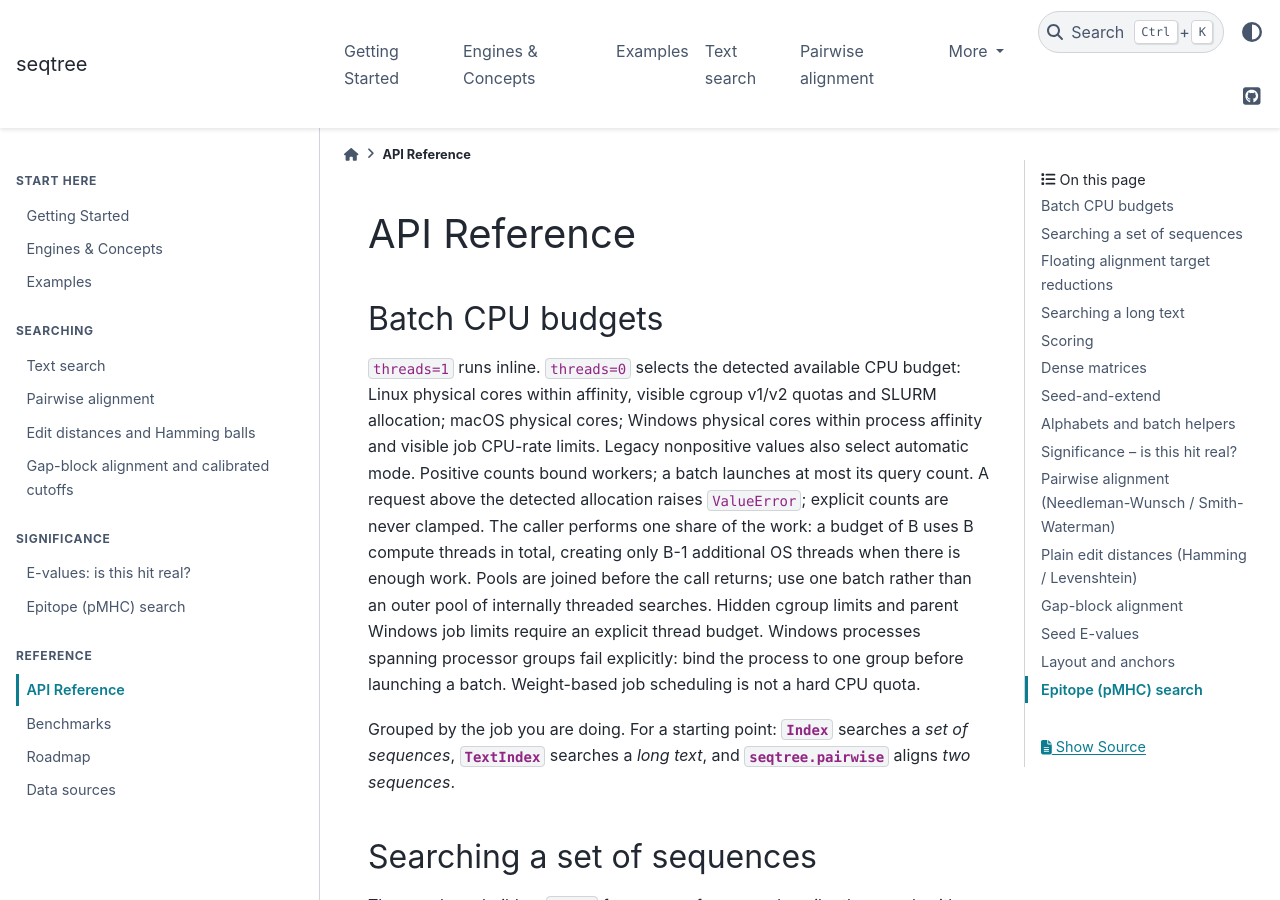
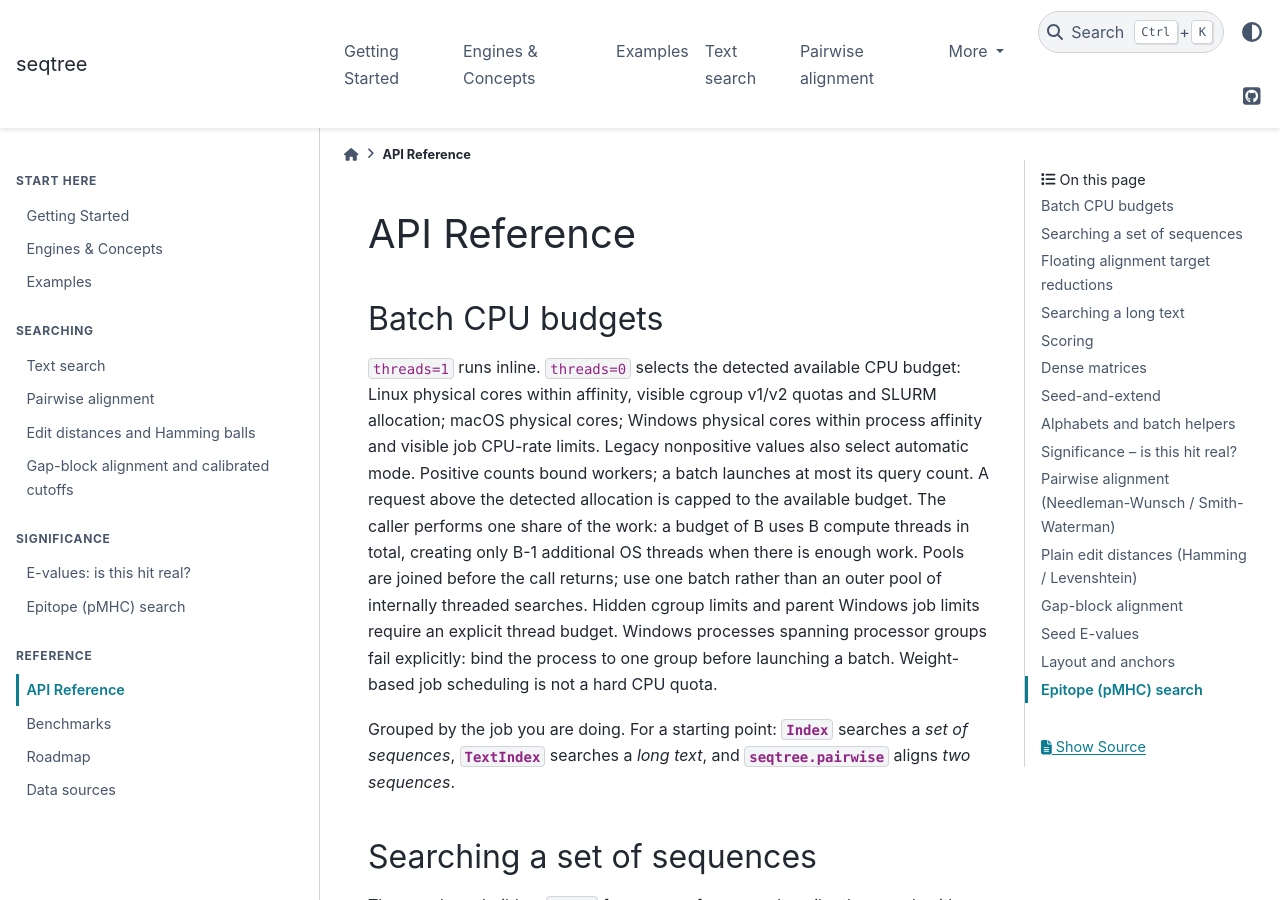
Before and after one commit to antigenomics/seqtree, a Sphinx documentation site: the page built from docs/api.rst, in a window 1280 px wide and 900 px high. Built offline with Sphinx 7.4.7 and the PyData theme 0.15.4, drawn with Linux system fonts in a browser that asks for light colours; the version number is read from the project's files by our own code.

Commit message:
Document capped CPU requests

```diff
--- a/docs/api.rst
+++ b/docs/api.rst
@@ -10,7 +10,7 @@ Batch CPU budgets
 Linux physical cores within affinity, visible cgroup v1/v2 quotas and SLURM allocation; macOS physical cores;
 Windows physical cores within process affinity and visible job CPU-rate limits. Legacy nonpositive values also select automatic mode.
 Positive counts bound workers; a batch launches at most its query count. A request
-above the detected allocation raises ``ValueError``; explicit counts are never clamped.
+above the detected allocation is capped to the available budget.
 The caller performs one share of the work: a budget of B uses B compute threads
 in total, creating only B-1 additional OS threads when there is enough work.
 Pools are joined before the call returns; use one batch rather than an outer pool
```
